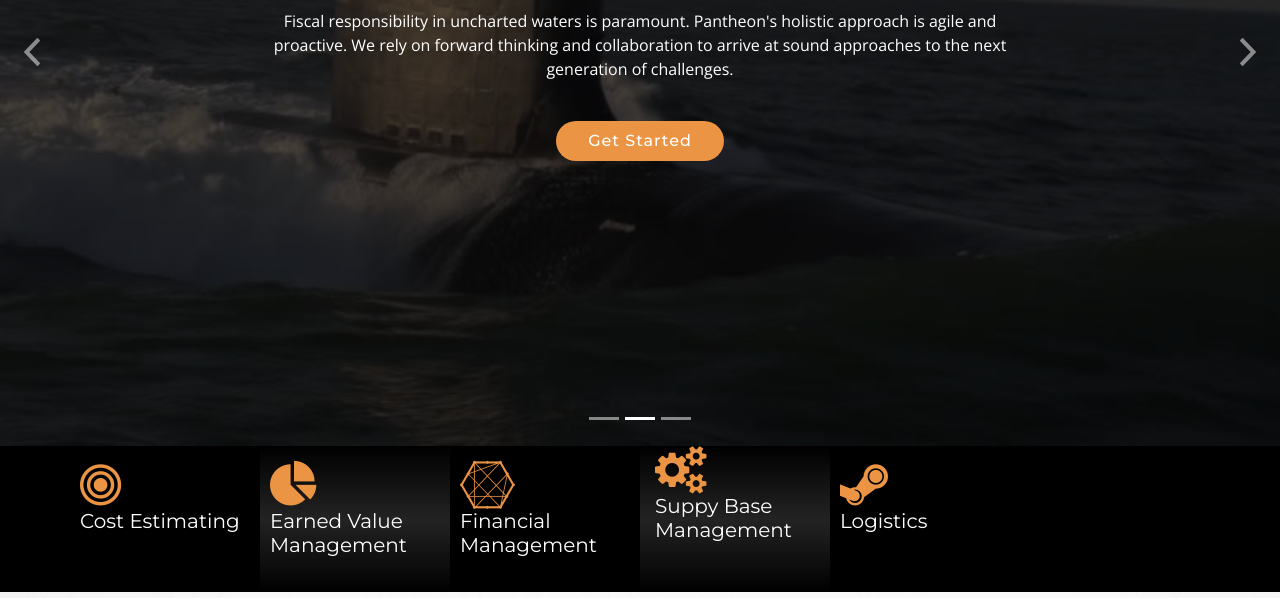
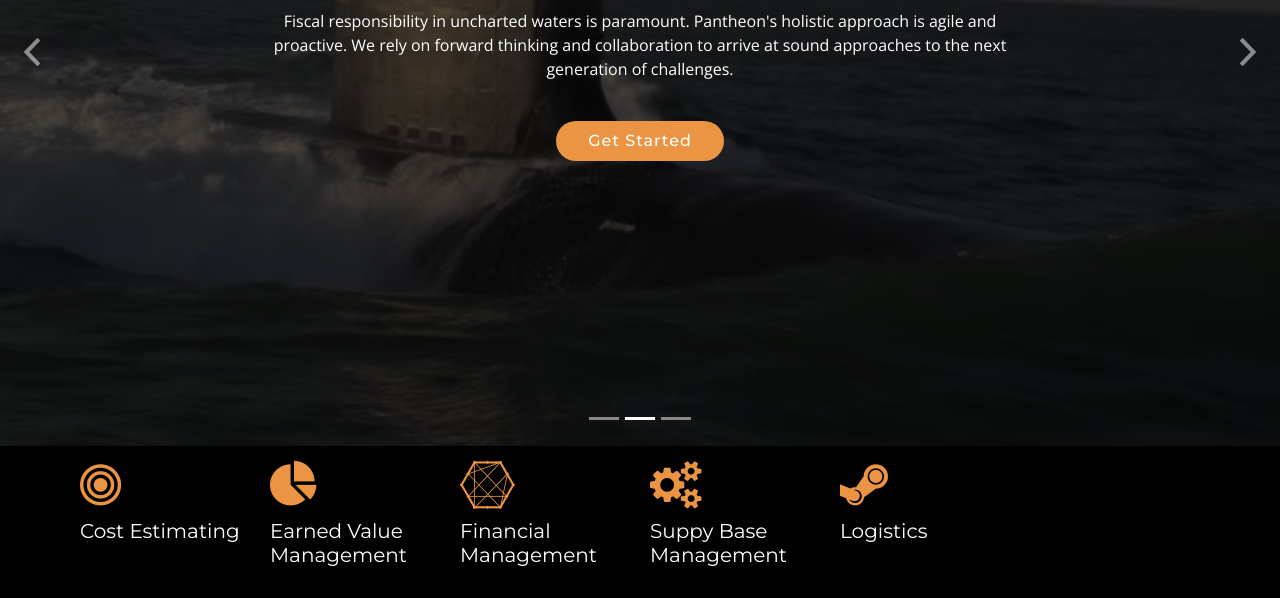
Before and after one commit to nmolivo/webdev_1, a plain HTML site: page index.html in a window 1280 px wide. Shown: the part 354-952 px from the top of the page. Drawn offline with nearby package versions, Linux system fonts and the light colour scheme; files whose address does not match are found by name.

Commit message:
padding, bg

```diff
--- a/css/style.css
+++ b/css/style.css
@@ -575,6 +575,7 @@ body.mobile-nav-active #mobile-nav-toggle {
   font-size: 48px;
   display: inline-block;
   line-height: 1;
+  padding-bottom: 10px;
 }
 
 #featured-services h4 {
--- a/index.html
+++ b/index.html
@@ -167,7 +167,7 @@
               <p class="description"></p>
             </div>
 
-            <div class="col-lg-2 box box-bg">
+            <div class="col-lg-2 box box">
               <i class="fa fa-pie-chart"></i>
               <h5 class="title"><a href="">Earned Value Management</a></h5>
               <p class="description"></p>
@@ -179,7 +179,7 @@
               <p class="description"></p>
             </div>
 
-            <div class="col-lg-2 box-bg">
+            <div class="col-lg-2 box">
               <i class="fa fa-cogs"></i>
               <h5 class="title"><a href="">Suppy Base Management</a></h5>
               <p class="description"></p>
```
